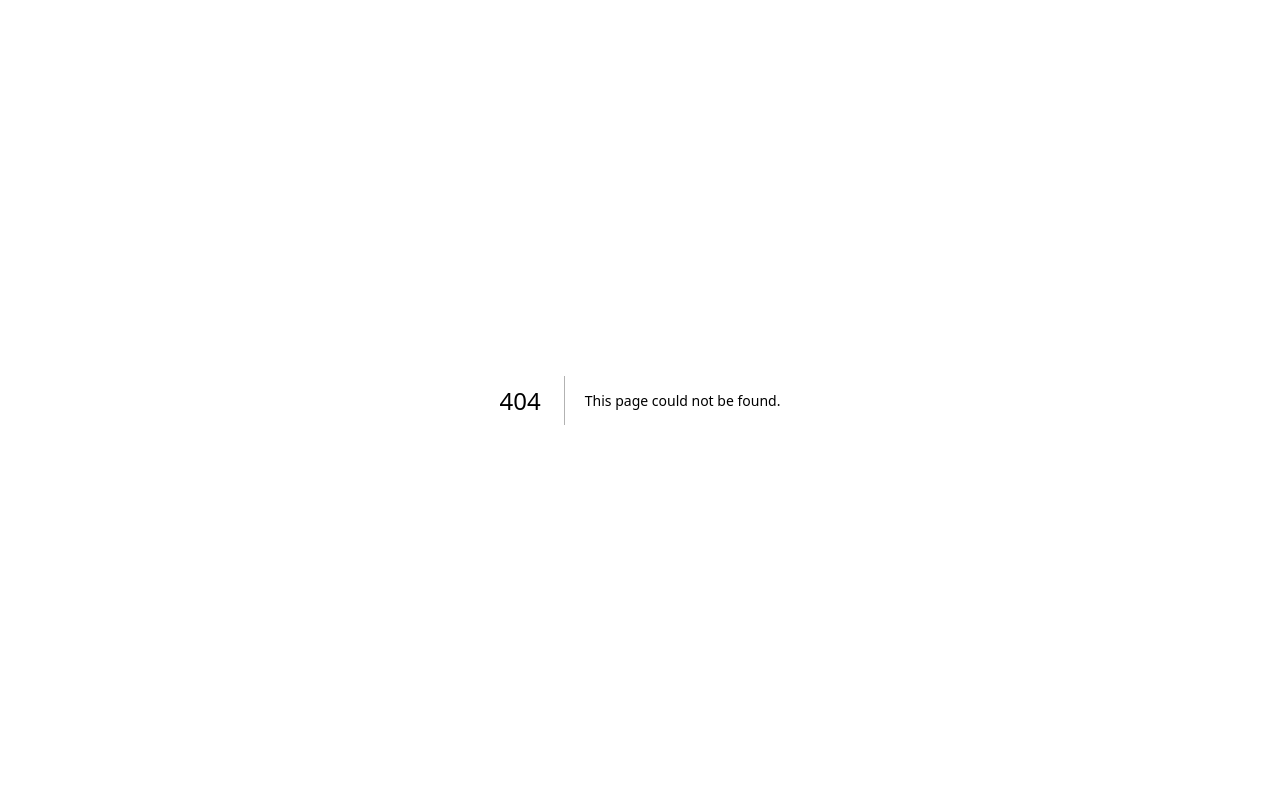
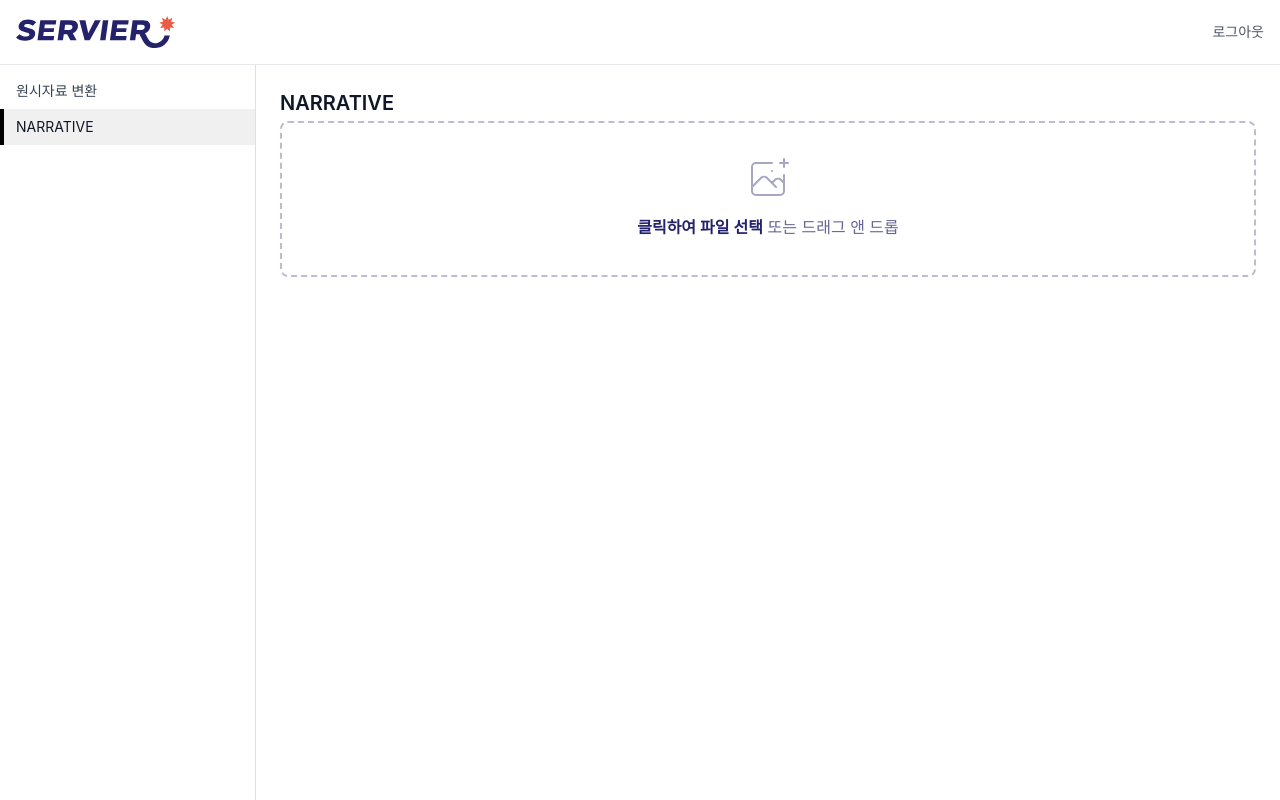
Before and after one commit to merry-uuuu/servier-sy-web, a Next.js app: page /narrative in a window 1280 px wide. Before the commit this address had no page. Built offline with nearby package versions, Linux system fonts and the light colour scheme.

Commit message:
추가의견 4

```diff
--- a/components/Sidebar.tsx
+++ b/components/Sidebar.tsx
@@ -7,7 +7,7 @@ type NavItem = {
   label: string;
 };
 
-const navItems: NavItem[] = [{ href: "/", label: "파일 변환" }];
+const navItems: NavItem[] = [{ href: "/", label: "원시자료 변환" },{ href: "/narrative", label: "NARRATIVE" }];
 
 export default function Sidebar() {
   const router = useRouter();
--- a/pages/_app.tsx
+++ b/pages/_app.tsx
@@ -8,7 +8,7 @@ import { useRouter } from 'next/router';
 function AppContent({ Component, pageProps }: Pick<AppProps, 'Component' | 'pageProps'>) {
     const router = useRouter();
     const isLoginPage = router.pathname === '/login';
-    const isRootPage = router.pathname === '/';
+    const isAdminPage = router.pathname === '/' || router.pathname === '/narrative';
 
     // 모바일 뷰포트 높이 설정: svh 미지원 구형 브라우저(2022년 이전)에서만 --vh 변수로 폴백
     // CSS에서 height: calc(var(--vh, 1vh) * 100); height: 100svh; 형태로 사용
@@ -31,8 +31,8 @@ function AppContent({ Component, pageProps }: Pick<AppProps, 'Component' | 'page
         return <Component {...pageProps} />;
     }
 
-    // 루트 페이지(어드민 메인)는 AdminLayout 적용
-    if (isRootPage) {
+    // 어드민 페이지는 AdminLayout 적용
+    if (isAdminPage) {
         const adminPageProps = pageProps as { title?: string; subtitle?: string };
         return (
             <AdminLayout title={adminPageProps.title} subtitle={adminPageProps.subtitle}>
--- a/pages/index.tsx
+++ b/pages/index.tsx
@@ -684,7 +684,7 @@ export default function AdminDashboard({
     return [renamedHeader, ...transformedRows];
   };
 
-  // EVENT 시트 전용 변환: 헤더 이름 변경 + ADR_OUTCOME 값 매핑 + ENGLISH TERM 열 추가
+  // EVENT 시트 전용 변환: 헤더 이름 변경 + ADR_OUTCOME 값 매핑 + ENGLISH TERM 열 추가 + Serious 열 추가
   const transformEventSheet = async (data: string[][]): Promise<string[][]> => {
     if (data.length === 0) return data;
 
@@ -702,6 +702,24 @@ export default function AdminDashboard({
     const whoartSeqIndex = renamedHeader.findIndex(
       (col) => col === "WHOART_IT"
     );
+    const serDeathIndex = renamedHeader.findIndex(
+      (col) => col === "SER_DEATH"
+    );
+    const serLifeThreatIndex = renamedHeader.findIndex(
+      (col) => col === "SER_LIFE_THREAT"
+    );
+    const serHospitalizationIndex = renamedHeader.findIndex(
+      (col) => col === "SER_HOSPITALIZATION"
+    );
+    const serDisabilityIndex = renamedHeader.findIndex(
+      (col) => col === "SER_DISABILITY"
+    );
+    const serAnomalyIndex = renamedHeader.findIndex(
+      (col) => col === "SER_ANOMALY"
+    );
+    const serMedicallyImportantIndex = renamedHeader.findIndex(
+      (col) => col === "SER_MEDICALLY IMPORTANT"
+    );
     const whoartEnglishMap = await loadWhoartEnglishMap();
 
     // ADR_MEDDRA_ENG 다음 위치에 PT, IME 열 추가
@@ -718,6 +736,21 @@ export default function AdminDashboard({
         : -1;
     if (englishTermInsertIndex !== -1) {
       finalHeader.splice(englishTermInsertIndex, 0, "ENGLISH TERM");
+    }
+
+    // SER_DEATH 왼쪽에 Serious 열 추가 (PT, IME, ENGLISH TERM 추가로 인해 인덱스 조정)
+    let seriousInsertIndex = -1;
+    if (serDeathIndex !== -1) {
+      seriousInsertIndex = serDeathIndex;
+      // PT, IME 추가로 인한 조정
+      if (ptImeInsertIndex !== -1 && ptImeInsertIndex <= serDeathIndex) {
+        seriousInsertIndex += 2;
+      }
+      // ENGLISH TERM 추가로 인한 조정
+      if (englishTermInsertIndex !== -1 && englishTermInsertIndex <= seriousInsertIndex) {
+        seriousInsertIndex += 1;
+      }
+      finalHeader.splice(seriousInsertIndex, 0, "Serious");
     }
 
     const transformedRows = rows.map((row) => {
@@ -744,6 +777,24 @@ export default function AdminDashboard({
         const key = `${arrn}|${seq}`;
         const englishTerm = (arrn && seq) ? (whoartEnglishMap.get(key) ?? "") : "";
         newRow.splice(englishTermInsertIndex, 0, englishTerm);
+      }
+
+      // Serious 열 추가: SER_* 열 중 하나라도 값이 있으면 Y, 없으면 N
+      if (seriousInsertIndex !== -1) {
+        const serColumns = [
+          serDeathIndex,
+          serLifeThreatIndex,
+          serHospitalizationIndex,
+          serDisabilityIndex,
+          serAnomalyIndex,
+          serMedicallyImportantIndex,
+        ];
+        const hasAnySerValue = serColumns.some((idx) => {
+          if (idx === -1 || idx >= row.length) return false;
+          const val = row[idx]?.toString().trim();
+          return val !== "" && val !== undefined && val !== null;
+        });
+        newRow.splice(seriousInsertIndex, 0, hasAnySerValue ? "Y" : "N");
       }
 
       return newRow;
@@ -1144,7 +1195,7 @@ export const getServerSideProps: GetServerSideProps<
 > = async () => {
   return {
     props: {
-      title: "파일 변환",
+      title: "원시자료 변환",
       subtitle: "",
     },
   };
--- /dev/null
+++ b/pages/narrative.tsx
@@ -0,0 +1,200 @@
+import { GetServerSideProps } from "next";
+import { cls } from "@/libs/client/utils";
+import { useState, useCallback, useRef } from "react";
+
+type NarrativePageProps = {
+  title?: string;
+  subtitle?: string;
+};
+
+interface UploadedFile {
+  name: string;
+  content: string;
+}
+
+export default function NarrativePage({
+  title,
+  subtitle,
+}: NarrativePageProps) {
+  const [uploadedFiles, setUploadedFiles] = useState<UploadedFile[]>([]);
+  const [isProcessing, setIsProcessing] = useState(false);
+  const [dragActive, setDragActive] = useState(false);
+  const fileInputRef = useRef<HTMLInputElement>(null);
+
+  // 파일명에서 확장자 제거
+  const getFileNameWithoutExtension = (fileName: string): string => {
+    const lastDotIndex = fileName.lastIndexOf(".");
+    if (lastDotIndex === -1) return fileName;
+    return fileName.substring(0, lastDotIndex);
+  };
+
+  // 파일 처리
+  const processFiles = useCallback(async (files: FileList | File[]) => {
+    setIsProcessing(true);
+    const newFiles: UploadedFile[] = [];
+
+    for (const file of Array.from(files)) {
+      try {
+        const content = await file.text();
+        const nameWithoutExt = getFileNameWithoutExtension(file.name);
+
+        newFiles.push({
+          name: nameWithoutExt,
+          content: content,
+        });
+      } catch (error) {
+        console.error(`파일 처리 오류: ${file.name}`, error);
+      }
+    }
+
+    setUploadedFiles((prev) => [...prev, ...newFiles]);
+    setIsProcessing(false);
+  }, []);
+
+  // 파일 선택 핸들러
+  const handleFileChange = (e: React.ChangeEvent<HTMLInputElement>) => {
+    if (e.target.files && e.target.files.length > 0) {
+      processFiles(e.target.files);
+    }
+    e.target.value = "";
+  };
+
+  // 드래그 앤 드롭 핸들러
+  const handleDrag = (e: React.DragEvent) => {
+    e.preventDefault();
+    e.stopPropagation();
+    if (e.type === "dragenter" || e.type === "dragover") {
+      setDragActive(true);
+    } else if (e.type === "dragleave") {
+      setDragActive(false);
+    }
+  };
+
+  const handleDrop = (e: React.DragEvent) => {
+    e.preventDefault();
+    e.stopPropagation();
+    setDragActive(false);
+
+    if (e.dataTransfer.files && e.dataTransfer.files.length > 0) {
+      processFiles(e.dataTransfer.files);
+    }
+  };
+
+  // 파일 삭제
+  const removeFile = (index: number) => {
+    setUploadedFiles((prev) => prev.filter((_, i) => i !== index));
+  };
+
+  // 전체 초기화
+  const clearAll = () => {
+    setUploadedFiles([]);
+  };
+
+  return (
+    <div className={cls("text-[#24226A]")}>
+      {/* 파일 업로드 영역 */}
+      <div
+        className={cls(
+          "border-2 border-dashed rounded-lg p-8 text-center transition-colors cursor-pointer",
+          dragActive
+            ? "border-[#24226A] bg-[#24226A]/10"
+            : "border-[#24226A]/30 hover:border-[#24226A]"
+        )}
+        onDragEnter={handleDrag}
+        onDragLeave={handleDrag}
+        onDragOver={handleDrag}
+        onDrop={handleDrop}
+        onClick={() => fileInputRef.current?.click()}
+      >
+        <input
+          ref={fileInputRef}
+          type="file"
+          multiple
+          accept=".txt,.csv,.dat"
+          onChange={handleFileChange}
+          className="hidden"
+        />
+        <div className="mb-3">
+          <svg
+            className="mx-auto h-12 w-12 text-[#24226A]/40"
+            stroke="currentColor"
+            fill="none"
+            viewBox="0 0 48 48"
+          >
+            <path
+              d="M28 8H12a4 4 0 00-4 4v20m32-12v8m0 0v8a4 4 0 01-4 4H12a4 4 0 01-4-4v-4m32-4l-3.172-3.172a4 4 0 00-5.656 0L28 28M8 32l9.172-9.172a4 4 0 015.656 0L28 28m0 0l4 4m4-24h8m-4-4v8m-12 4h.02"
+              strokeWidth={2}
+              strokeLinecap="round"
+              strokeLinejoin="round"
+            />
+          </svg>
+        </div>
+        <p className="text-[#24226A]/70 mb-1">
+          <span className="font-semibold text-[#24226A]">
+            클릭하여 파일 선택
+          </span>{" "}
+          또는 드래그 앤 드롭
+        </p>
+      </div>
+
+      {/* 처리 중 표시 */}
+      {isProcessing && (
+        <div className="mt-4 text-center text-[#24226A]/70">
+          <span className="inline-block animate-spin mr-2">⏳</span>
+          파일 처리 중...
+        </div>
+      )}
+
+      {/* 업로드된 파일 목록 */}
+      {uploadedFiles.length > 0 && (
+        <div className="mt-6">
+          <div className="flex flex-wrap items-center justify-between gap-3 mb-4">
+            <h3 className="text-lg font-semibold">
+              업로드된 파일 {uploadedFiles.length}개
+            </h3>
+            <div className="flex flex-wrap items-center gap-2">
+              <button
+                onClick={clearAll}
+                className="px-3 py-1.5 text-sm text-[#24226A] bg-white border border-[#24226A]/20 rounded-[4px] hover:bg-[#24226A]/10"
+              >
+                전체 삭제
+              </button>
+            </div>
+          </div>
+
+          <div className="divide-y divide-[#24226A]/10 rounded-[6px] border border-[#24226A]/10 bg-white">
+            {uploadedFiles.map((file, index) => (
+              <div
+                key={index}
+                className="flex items-center justify-between px-3 py-2"
+              >
+                <div className="flex items-center gap-3">
+                  <span className="text-xs text-[#24226A]/60">●</span>
+                  <span className="text-sm font-medium">{file.name}</span>
+                </div>
+                <button
+                  onClick={() => removeFile(index)}
+                  className="text-xs text-[#24226A]/40 hover:text-[#24226A]"
+                  title="삭제"
+                >
+                  삭제
+                </button>
+              </div>
+            ))}
+          </div>
+        </div>
+      )}
+    </div>
+  );
+}
+
+export const getServerSideProps: GetServerSideProps<
+  NarrativePageProps
+> = async () => {
+  return {
+    props: {
+      title: "NARRATIVE",
+      subtitle: "",
+    },
+  };
+};
```
